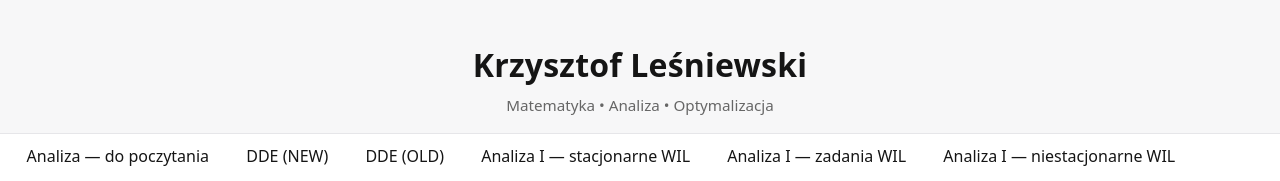
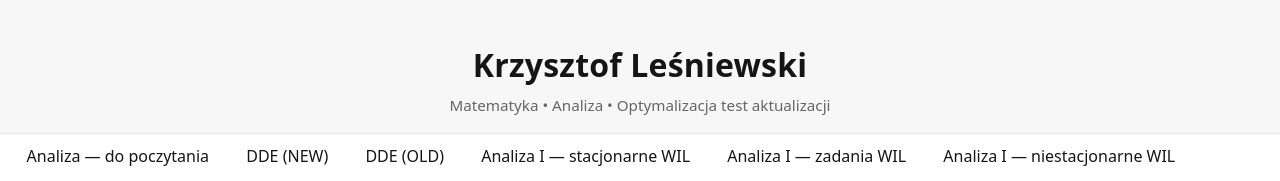
Before and after one commit to krzlesn/krzlesn.github.io, a plain HTML site: page index.html in a window 1280 px wide. Shown: the top 181 px of the page. Drawn offline with nearby package versions, Linux system fonts and the light colour scheme.

```diff
--- a/index.html
+++ b/index.html
@@ -23,7 +23,7 @@
 <body>
   <header class="site-header">
     <h1 class="site-title">Krzysztof Leśniewski</h1>
-    <p class="site-subtitle">Matematyka • Analiza • Optymalizacja</p>
+    <p class="site-subtitle">Matematyka • Analiza • Optymalizacja test aktualizacji</p>
   </header>
 
   <nav class="site-nav">
```
